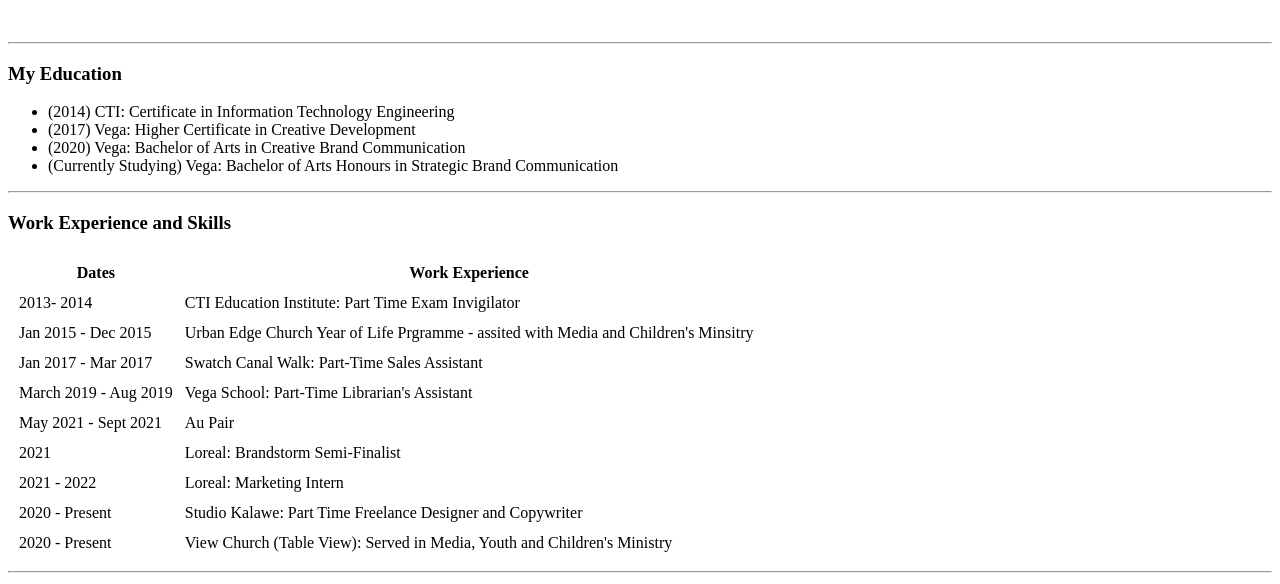
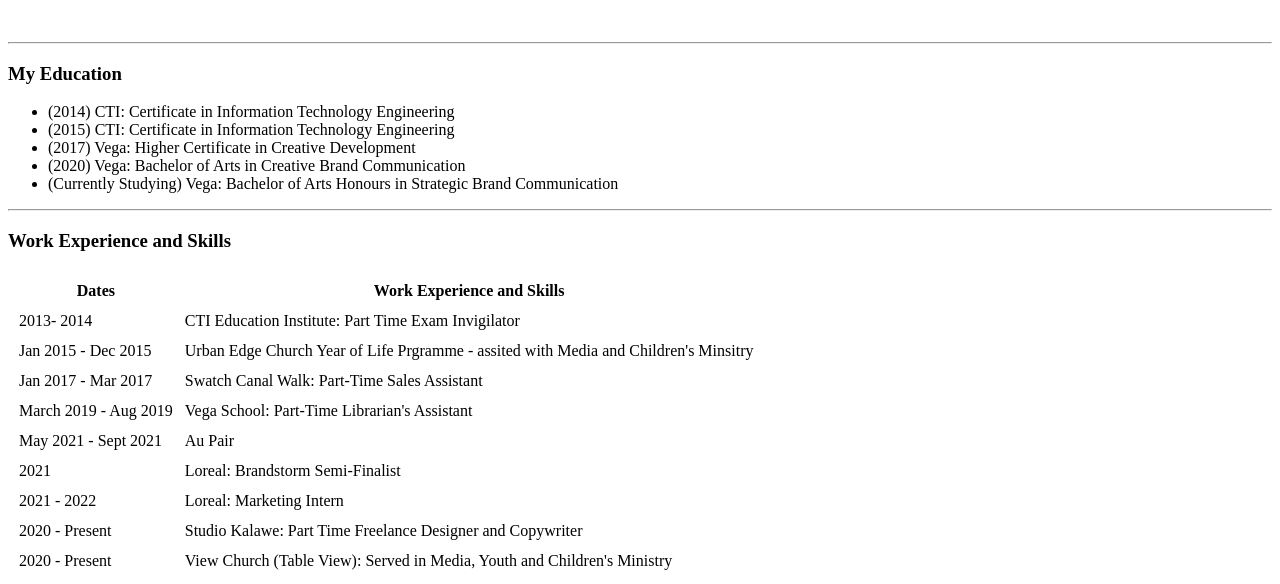
Before and after one commit to studiokalawe/cv, a plain HTML site: page index.html in a window 1280 px wide. Shown: the part 236-820 px from the top of the page. Drawn offline with Linux system fonts and the light colour scheme.

Commit message:
Update index.html

```diff
--- a/index.html
+++ b/index.html
@@ -52,6 +52,7 @@ image linked from web/internet. alt attribute assits with SEO, helps browsers to
   <h3>My Education</h3>
   <ul>
     <li> (2014) CTI: Certificate in Information Technology Engineering</li>
+    <li> (2015) CTI: Certificate in Information Technology Engineering</li>
     <li> (2017) Vega: Higher Certificate in Creative Development </li>
     <li> (2020) Vega: Bachelor of Arts in Creative Brand Communication </li>
     <li> (Currently Studying) Vega: Bachelor of Arts Honours in Strategic Brand Communication </li>
@@ -64,7 +65,7 @@ image linked from web/internet. alt attribute assits with SEO, helps browsers to
     <thead>
       <tr>
         <th>Dates</th>
-        <th>Work Experience</th>
+        <th>Work Experience and Skills</th>
       </tr>
     </thead>
 
```
